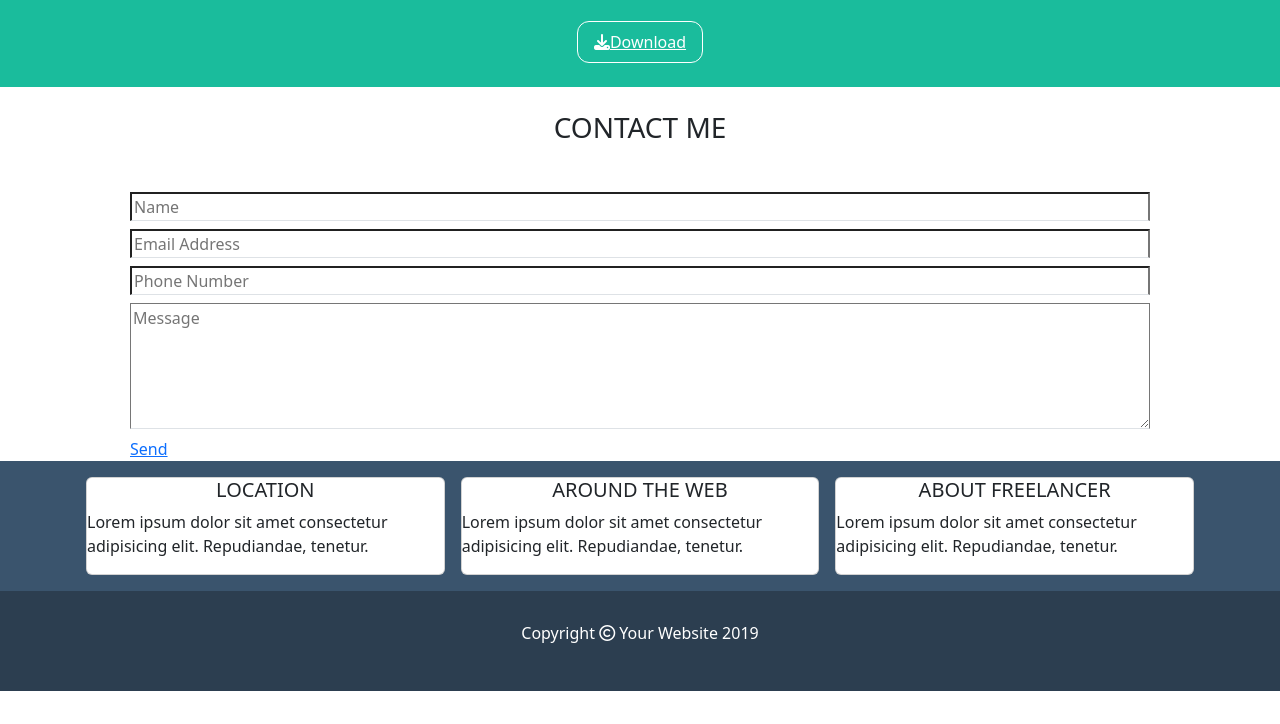
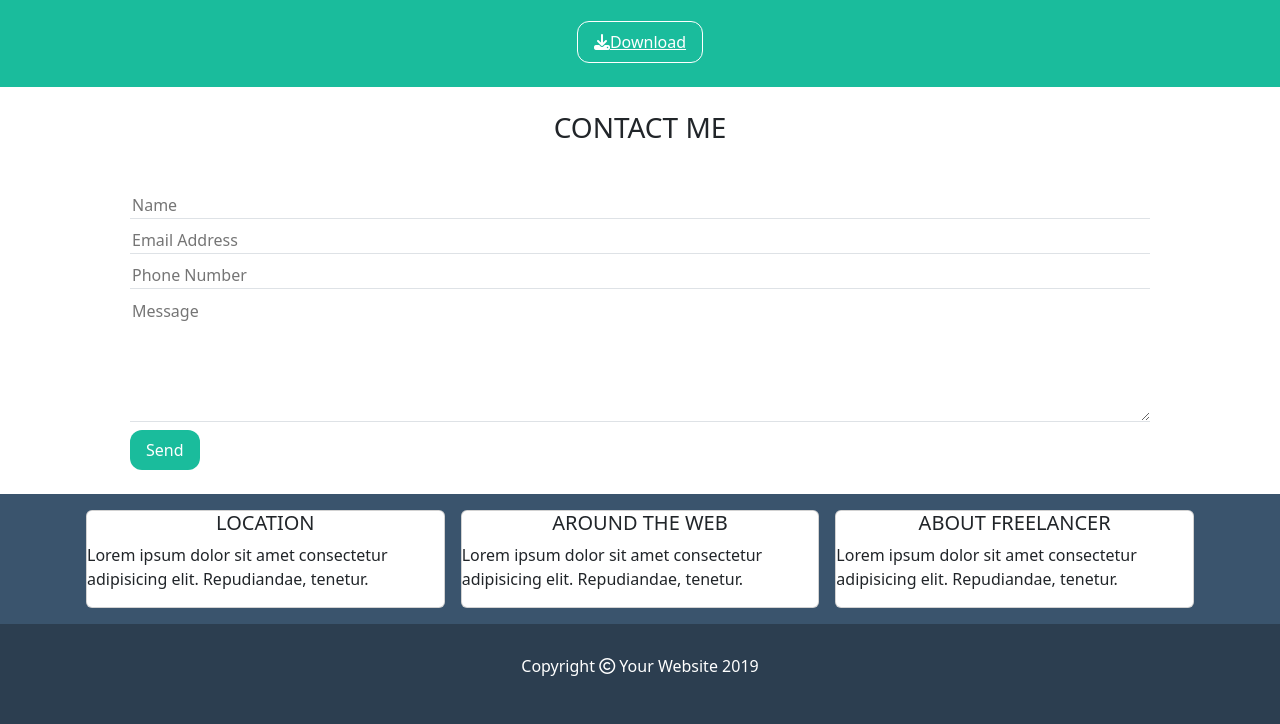
Before and after one commit to simone-nolberto/html-css-bootstrap-freelancer, a plain HTML site: page index.html in a window 1280 px wide. Shown: the part 1426-2150 px from the top of the page. Before the commit the page ends 2117 px from the top, so only its background shows below. Drawn offline with nearby package versions, Linux system fonts and the light colour scheme.

Commit message:
update
contact section

```diff
--- a/assets/css/style.css
+++ b/assets/css/style.css
@@ -56,11 +56,21 @@ nav {
     border-radius: 0.75rem;
 }
 
+/* end about */
+
+.contact_me a{
+    background-color: var(--freelance-jumbo);
+    border-radius: 0.75rem;
+    width: fit-content;
+    padding: 0.5rem 1rem;
+    color: white;
+    text-decoration: none;
+
+}
 
 
 
-/* end about */
-
+/* end contact */
 
 #footer_top {
     background-color: var(--freelance-dark);
--- a/index.html
+++ b/index.html
@@ -104,18 +104,18 @@
         <a href="#"><i class="fa-solid fa-download"></i>Download</a>
       </div>
     </div>
-    <div id="contact_me">
-      <div class="container">
+    <div class="contact_me">
+      <div class="container my-4">
         <h3 class="text-center mt-4">CONTACT ME</h3>
         <div class="d-flex align-items-center justify-content-center gap-3 text-white">
           <hr style="width: 200px; border: 4px solid white; border-radius: 5px;"><i class="fa-solid fa-star"></i>
           <hr style="width: 200px; border: 4px solid white; border-radius: 5px;">
         </div>
         <form class="d-flex flex-column mx-5" action="">
-          <input class="border-bottom mb-2" placeholder="Name" type="text" name="" id="">
-          <input class="border-bottom mb-2" placeholder="Email Address" type="email" name="" id="">
-          <input class="border-bottom mb-2" placeholder="Phone Number" type="tel" name="" id="">
-          <textarea class="border-bottom mb-2" placeholder="Message" rows="5" name="" id=""></textarea>
+          <input class="border-0 border-bottom mb-2" placeholder="Name" type="text" name="" id="">
+          <input class="border-0 border-bottom mb-2" placeholder="Email Address" type="email" name="" id="">
+          <input class="border-0 border-bottom mb-2" placeholder="Phone Number" type="tel" name="" id="">
+          <textarea class="border-0 border-bottom mb-2" placeholder="Message" rows="5" name="" id=""></textarea>
           <a href="#">Send</a>
         </form>
       </div>
```
